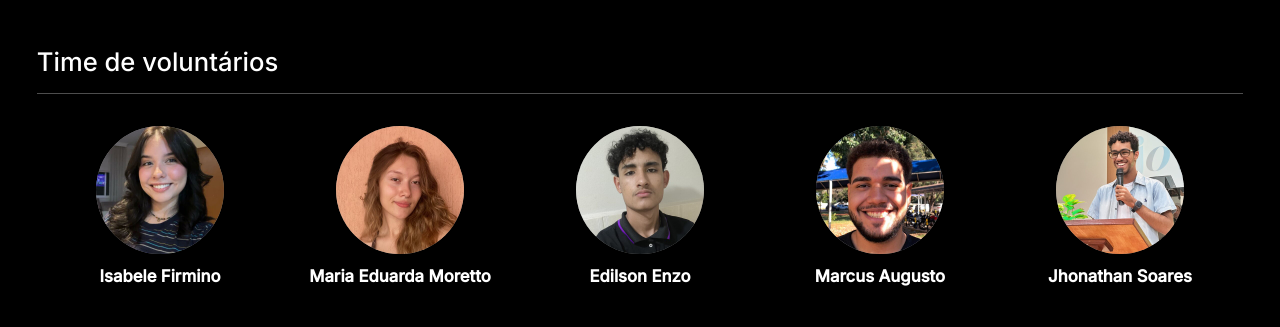
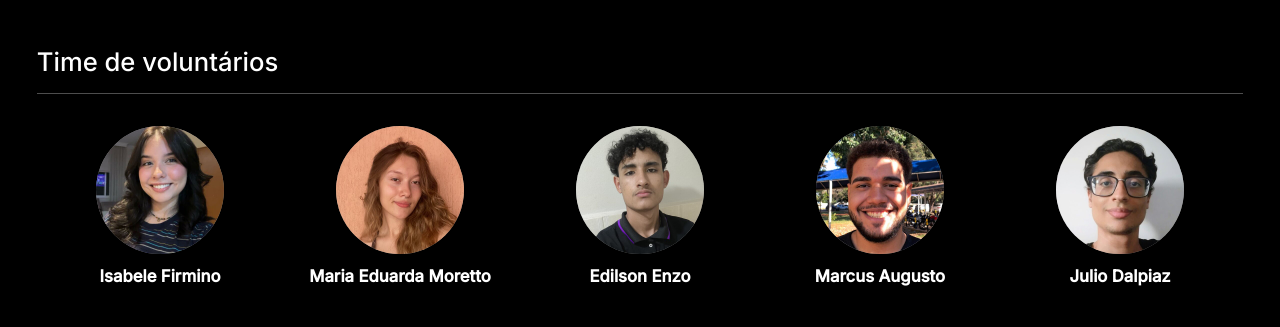
Before and after one commit to Mega-Jr-Git/SBSI-lp, a React (Vite) app: page / in a window 1280 px wide. Shown: the part 5660-5987 px from the top of the page. Built offline with nearby package versions, Linux system fonts and the light colour scheme; no server answers.

Commit message:
feat(organization): show Julio Dalpiaz with photo

```diff
--- a/src/modules/organization/organization.data.ts
+++ b/src/modules/organization/organization.data.ts
@@ -251,13 +251,14 @@ export const organizationMembers: OrganizationMember[] = [
     group: "volunteer-team",
     photoUrl: "organization/marcus-augusto.jpg",
   },
-  // {
-  //   id: "julio-dalpiaz",
-  //   name: "Julio Dalpiaz",
-  //   role: { pt: "", en: "" },
-  //   institution: { pt: "", en: "" },
-  //   group: "volunteer-team",
-  // },
+  {
+    id: "julio-dalpiaz",
+    name: "Julio Dalpiaz",
+    role: { pt: "", en: "" },
+    institution: { pt: "", en: "" },
+    group: "volunteer-team",
+    photoUrl: "organization/julio-dalpiaz.jpg",
+  },
   {
     id: "jhonathan-soares",
     name: "Jhonathan Soares",
```
Also changed, not shown: public/organization/julio-dalpiaz.jpg (added).
